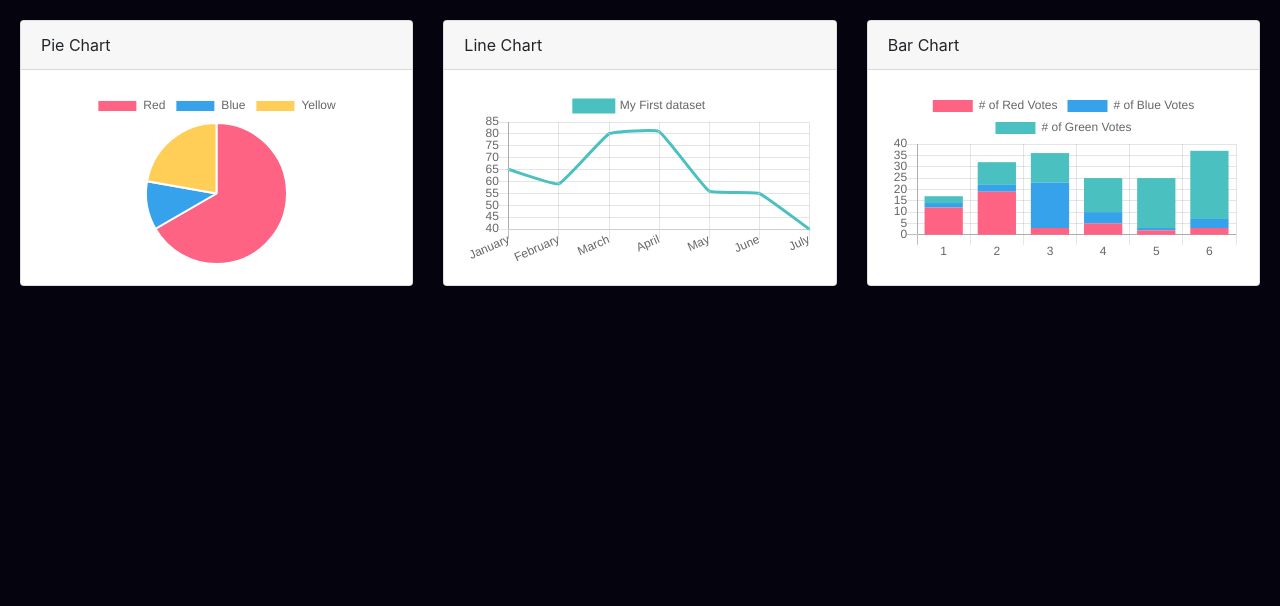
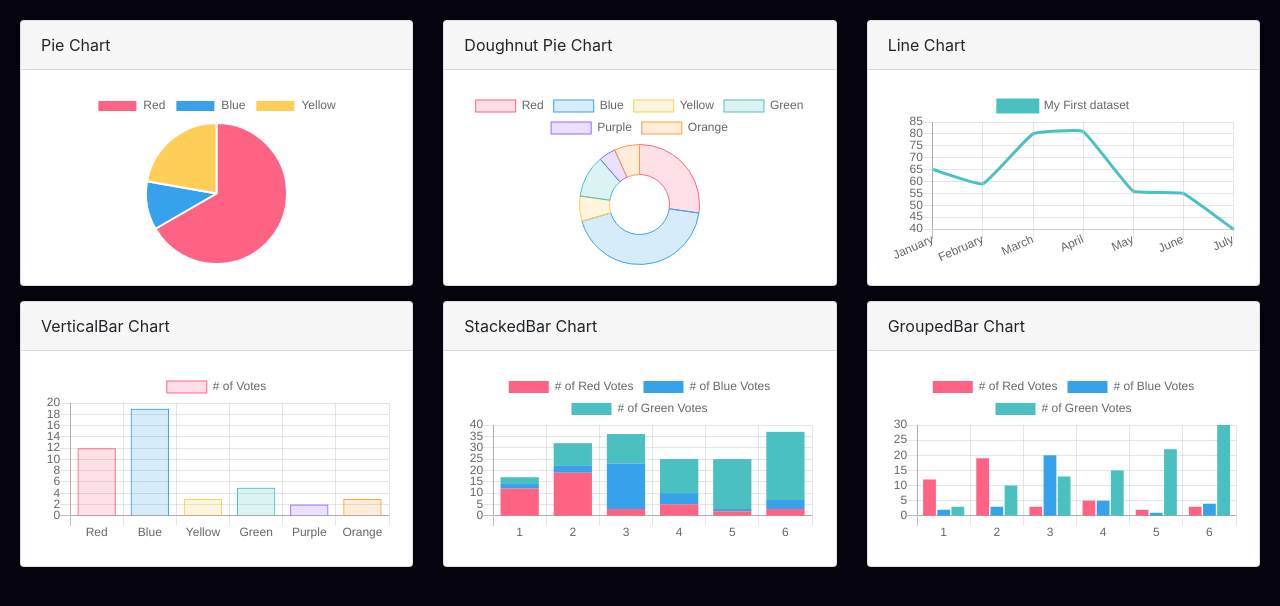
Before and after one commit to HongSeungTaek/Dashboard, a React (Create React App) app: page / in a window 1280 px wide. Shown: the top 606 px of the page. Built offline with nearby package versions, Linux system fonts and the light colour scheme; the HTML template or start-up script is replaced by a standard one.

Commit message:
도넛차트 기본바 차트 등 추가

```diff
--- a/src/App.js
+++ b/src/App.js
@@ -1,6 +1,7 @@
 import React from 'react';
 import 'bootstrap/dist/css/bootstrap.min.css';
 import './App.css';
+import './common.css';
 import Dashboard from './dashboard/Dashboard';
 
 
--- /dev/null
+++ b/src/common.css
@@ -0,0 +1,2 @@
+.mb10 { margin-bottom: 10px; }
+.mb15 { margin-bottom: 15px; }
--- /dev/null
+++ b/src/component/charts/Doughnut.js
@@ -0,0 +1,41 @@
+import React from 'react';
+import { Doughnut } from 'react-chartjs-2';
+
+
+const data = {
+  labels: ['Red', 'Blue', 'Yellow', 'Green', 'Purple', 'Orange'],
+  datasets: [
+    {
+      label: '# of Votes',
+      data: [12, 19, 3, 5, 2, 3],
+      backgroundColor: [
+        'rgba(255, 99, 132, 0.2)',
+        'rgba(54, 162, 235, 0.2)',
+        'rgba(255, 206, 86, 0.2)',
+        'rgba(75, 192, 192, 0.2)',
+        'rgba(153, 102, 255, 0.2)',
+        'rgba(255, 159, 64, 0.2)',
+      ],
+      borderColor: [
+        'rgba(255, 99, 132, 1)',
+        'rgba(54, 162, 235, 1)',
+        'rgba(255, 206, 86, 1)',
+        'rgba(75, 192, 192, 1)',
+        'rgba(153, 102, 255, 1)',
+        'rgba(255, 159, 64, 1)',
+      ],
+      borderWidth: 1,
+    },
+  ],
+}
+
+class DoughnutChart extends React.Component {
+
+  render() {
+    return (
+      <Doughnut data={data} />
+    );
+  }
+}
+
+export default DoughnutChart;
--- /dev/null
+++ b/src/component/charts/GroupedBar.js
@@ -0,0 +1,47 @@
+import React from 'react';
+import { Bar } from 'react-chartjs-2';
+
+
+const data = {
+  labels: ['1', '2', '3', '4', '5', '6'],
+  datasets: [
+    {
+      label: '# of Red Votes',
+      data: [12, 19, 3, 5, 2, 3],
+      backgroundColor: 'rgb(255, 99, 132)',
+    },
+    {
+      label: '# of Blue Votes',
+      data: [2, 3, 20, 5, 1, 4],
+      backgroundColor: 'rgb(54, 162, 235)',
+    },
+    {
+      label: '# of Green Votes',
+      data: [3, 10, 13, 15, 22, 30],
+      backgroundColor: 'rgb(75, 192, 192)',
+    },
+  ],
+}
+
+const options = {
+  scales: {
+    yAxes: [
+      {
+        ticks: {
+          beginAtZero: true,
+        },
+      },
+    ],
+  },
+}
+
+class GroupedBar extends React.Component {
+
+  render() {
+    return (
+      <Bar data={data} options={options} />
+    );
+  }
+}
+
+export default GroupedBar;
--- /dev/null
+++ b/src/component/charts/VerticalBar.js
@@ -0,0 +1,53 @@
+import React from 'react';
+import { Bar } from 'react-chartjs-2';
+
+
+const data = {
+  labels: ['Red', 'Blue', 'Yellow', 'Green', 'Purple', 'Orange'],
+  datasets: [
+    {
+      label: '# of Votes',
+      data: [12, 19, 3, 5, 2, 3],
+      backgroundColor: [
+        'rgba(255, 99, 132, 0.2)',
+        'rgba(54, 162, 235, 0.2)',
+        'rgba(255, 206, 86, 0.2)',
+        'rgba(75, 192, 192, 0.2)',
+        'rgba(153, 102, 255, 0.2)',
+        'rgba(255, 159, 64, 0.2)',
+      ],
+      borderColor: [
+        'rgba(255, 99, 132, 1)',
+        'rgba(54, 162, 235, 1)',
+        'rgba(255, 206, 86, 1)',
+        'rgba(75, 192, 192, 1)',
+        'rgba(153, 102, 255, 1)',
+        'rgba(255, 159, 64, 1)',
+      ],
+      borderWidth: 1,
+    },
+  ],
+}
+
+const options = {
+  scales: {
+    yAxes: [
+      {
+        ticks: {
+          beginAtZero: true,
+        },
+      },
+    ],
+  },
+}
+
+class VerticalBar extends React.Component {
+
+  render() {
+    return (
+      <Bar data={data} options={options} />
+    );
+  }
+}
+
+export default VerticalBar;
--- a/src/dashboard/Dashboard.js
+++ b/src/dashboard/Dashboard.js
@@ -2,7 +2,10 @@ import React from 'react';
 import './Dashboard.css';
 import LineChart from '../component/charts/Line';
 import PieChart from '../component/charts/Pie';
-import StackedBar from '../component/charts/Bar';
+import StackedBar from '../component/charts/StackedBar';
+import VerticalBar from '../component/charts/VerticalBar';
+import DoughnutChart from '../component/charts/Doughnut';
+import GroupedBar from '../component/charts/GroupedBar';
 
 
 function Dashboard() {
@@ -10,23 +13,40 @@ function Dashboard() {
     pie_chart: {
       header: 'Pie Chart',
     },
+    dounut_pie_chart: {
+      header: 'Doughnut Pie Chart',
+    },
     line_chart: {
       header: 'Line Chart',
     },
-    bar_chart: {
-      header: 'Bar Chart',
+    vertical_bar_chart: {
+      header: 'VerticalBar Chart',
+    },
+    stacked_bar_chart: {
+      header: 'StackedBar Chart',
+    },
+    grouped_bar_chart: {
+      header: 'GroupedBar Chart',
     }
   }
 
 
   return (
     <div className="db-container">
-      <div className="row">
+      <div className="row mb15">
         <div className="col-4">
           <div className="card">
             <div className="card-header">{props.pie_chart.header}</div>
             <div className="card-body">
               <PieChart/>
+            </div>
+          </div>
+        </div>
+        <div className="col-4">
+          <div className="card">
+            <div className="card-header">{props.dounut_pie_chart.header}</div>
+            <div className="card-body">
+              <DoughnutChart/>
             </div>
           </div>
         </div>
@@ -38,11 +58,29 @@ function Dashboard() {
             </div>
           </div>
         </div>
+      </div>
+      <div className="row mb15">
         <div className="col-4">
           <div className="card">
-            <div className="card-header">{props.bar_chart.header}</div>
+            <div className="card-header">{props.vertical_bar_chart.header}</div>
+            <div className="card-body">
+              <VerticalBar/>
+            </div>
+          </div>
+        </div>
+        <div className="col-4">
+          <div className="card">
+            <div className="card-header">{props.stacked_bar_chart.header}</div>
             <div className="card-body">
               <StackedBar/>
+            </div>
+          </div>
+        </div>
+        <div className="col-4">
+          <div className="card">
+            <div className="card-header">{props.grouped_bar_chart.header}</div>
+            <div className="card-body">
+              <GroupedBar/>
             </div>
           </div>
         </div>
```
Also changed, not shown: src/component/charts/StackedBar.js (renamed from src/component/charts/Bar.js).
